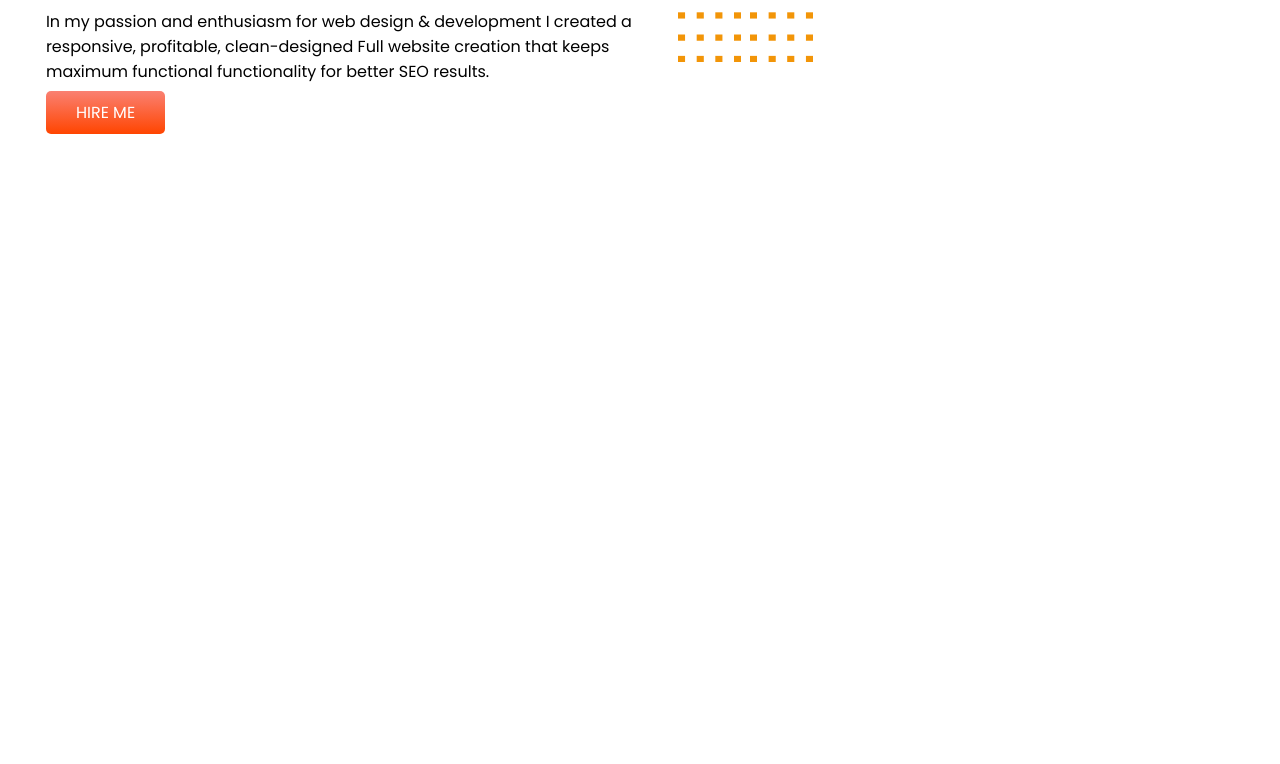
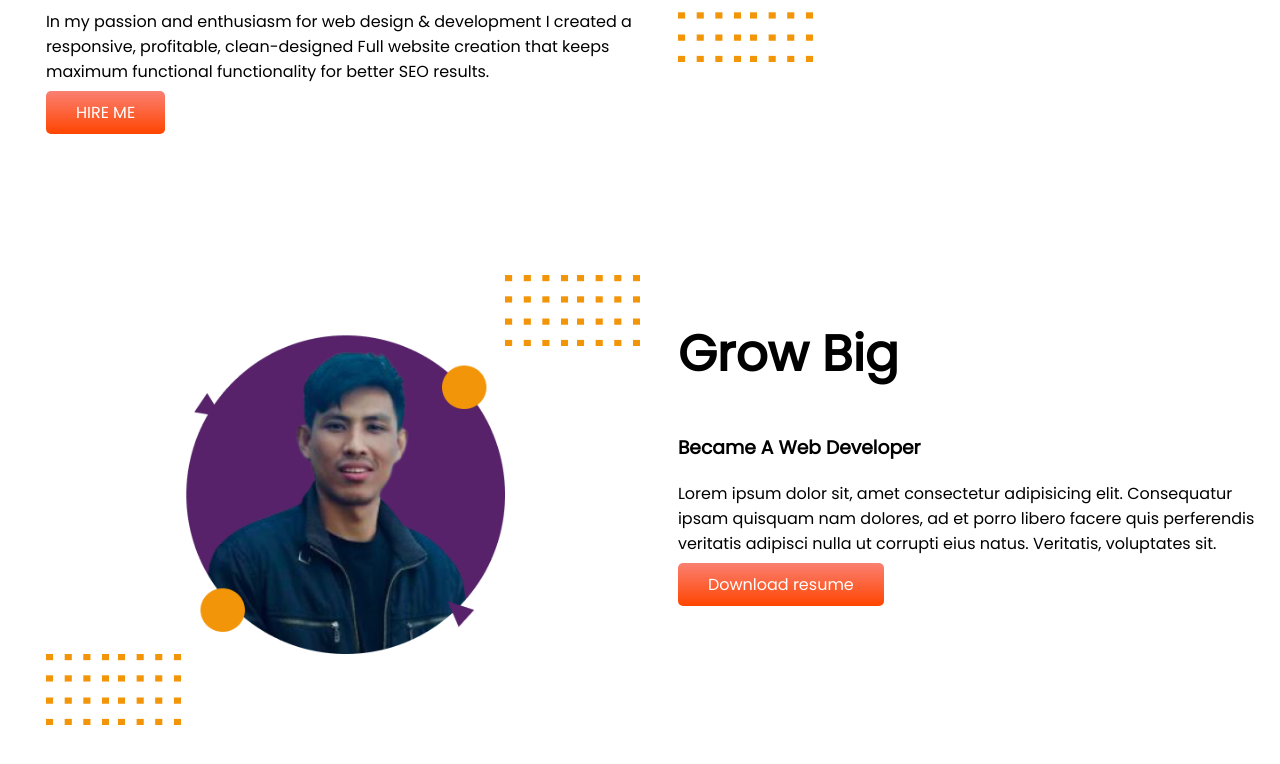
Before and after one commit to dheemandev/developer-portfolio, a plain HTML site: page index.html in a window 1280 px wide. Shown: the part 396-1160 px from the top of the page. Before the commit the page ends 800 px from the top, so only its background shows below. Drawn offline with Linux system fonts and the light colour scheme.

Commit message:
grow big

```diff
--- a/index.html
+++ b/index.html
@@ -23,6 +23,18 @@
         <img src="images/dheeman2.png" alt="">
       </div>
   </section>
+  <section class="dream-big">
+    <div class="half-width" >
+      <img src="images/dheeman2.png" alt="">
+    </div>
+    <div class="half-width">
+      <h1> Grow Big</h1>
+
+      <h3> Became A Web Developer</h3>
+      <p> Lorem ipsum dolor sit, amet consectetur adipisicing elit. Consequatur ipsam quisquam nam dolores, ad et porro libero facere quis perferendis veritatis adipisci nulla ut corrupti eius natus. Veritatis, voluptates sit.</p>
+      <a class="link-button" target="_blank" href="https://www.linkedin.com/in/dheeman-chakma-b72895189/"> Download resume</a>
+    </div>
+  </section>
 
 
 </body>
--- a/style.css
+++ b/style.css
@@ -9,6 +9,7 @@ h1{
 }
 section{
   display: flex;
+  margin-bottom: 150px;
 }
 .half-width {
   width: 50%;
```
Also changed, not shown: images/dheeman-pic2.png (added).
